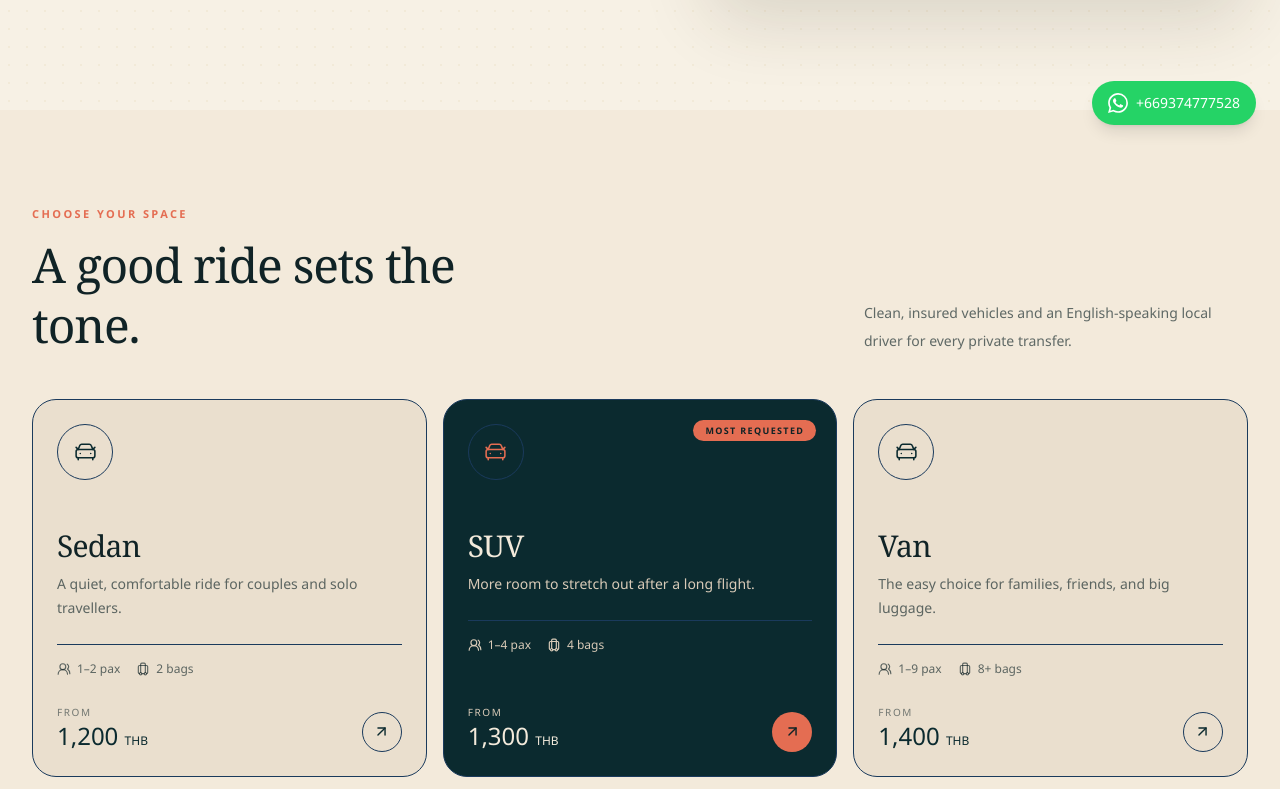
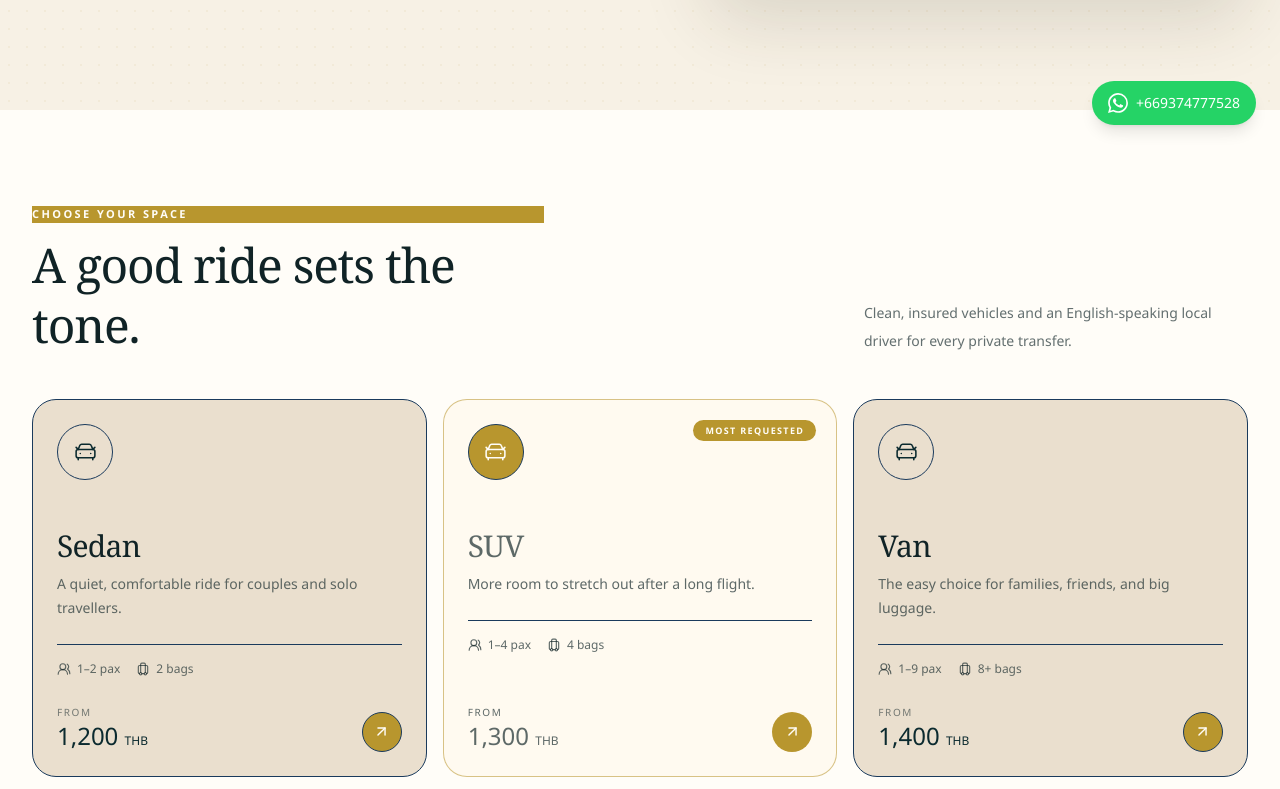
Before and after one commit to KumaMai/taxi-booking, a Next.js app: page / in a window 1280 px wide. Shown: the part 651-1440 px from the top of the page. Built offline with nearby package versions, Linux system fonts and the light colour scheme; no server answers; the database is empty.

Commit message:
style: extend cream palette to home vehicle cards

```diff
--- a/src/app/globals.css
+++ b/src/app/globals.css
@@ -69,6 +69,28 @@ body {
   border-color: rgb(16 35 38 / 0.12) !important;
 }
 
+/* Home vehicle cards keep the cream editorial palette, including the featured card. */
+main > section:nth-of-type(2) {
+  background: #fffdf8 !important;
+}
+
+main > section:nth-of-type(2) [class*="bg-[#0b2a2f]"] {
+  background: #fffaf0 !important;
+  color: #102326 !important;
+  border-color: rgb(184 150 46 / 0.55) !important;
+}
+
+main > section:nth-of-type(2) [class*="text-[#f3eadb]"],
+main > section:nth-of-type(2) [class*="text-[#d9cbb8]"] {
+  color: rgb(16 35 38 / 0.68) !important;
+}
+
+main > section:nth-of-type(2) [class*="bg-[#e46d52]"],
+main > section:nth-of-type(2) [class*="text-[#e46d52]"] {
+  background-color: #b8962e !important;
+  color: #fffdf8 !important;
+}
+
 h1,
 h2,
 h3,
```
